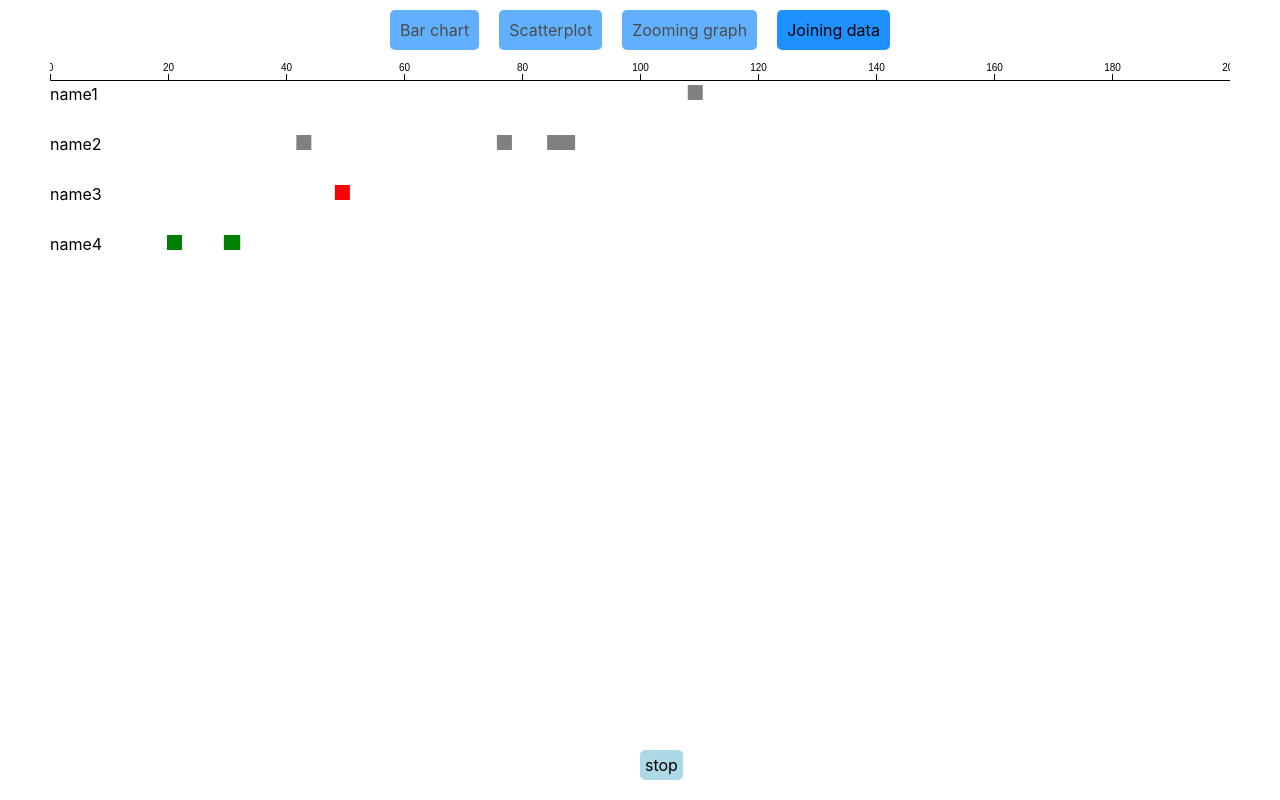
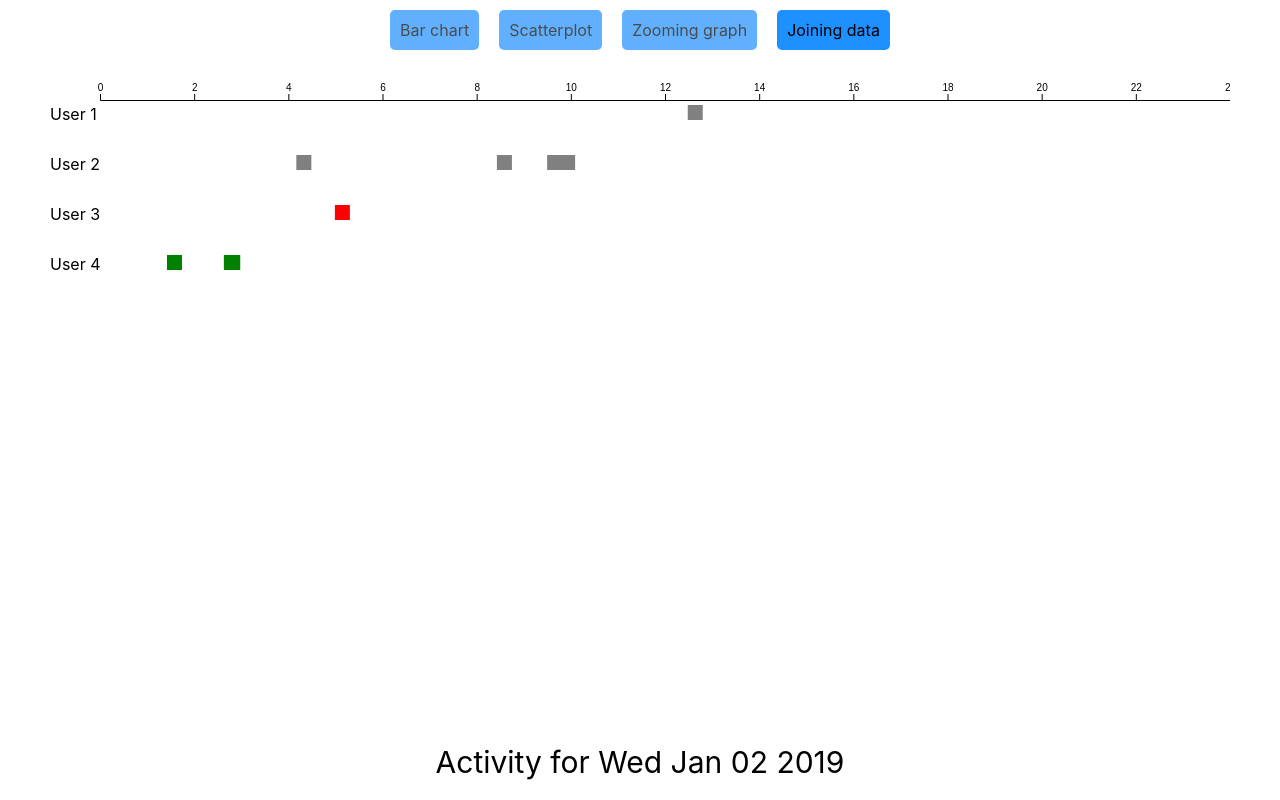
Before and after one commit to nbarsova/react-d3-demo, a React (Create React App) app: page / in a window 1280 px wide. Both pictures are taken after a click on the element "Joining data". Built offline with nearby package versions, Linux system fonts and the light colour scheme; no server answers.

Commit message:
labels, styling

```diff
--- /dev/null
+++ b/src/Graphs/Joining/Joining.module.css
@@ -0,0 +1,13 @@
+.graphTitle {
+    width: 100%;
+    font-size: 30px;
+    position: absolute;
+    bottom: 20px;
+}
+
+.graph {
+    position: absolute;
+    width: 100%;
+    height: 90%;
+    bottom: 0;
+}
--- a/src/Graphs/Joining/Joining.tsx
+++ b/src/Graphs/Joining/Joining.tsx
@@ -1,11 +1,19 @@
 import React, {Component} from 'react';
 import JoiningGraph from "./JoiningGraph";
+import styles from "./Joining.module.css";
 
 export class Joining extends Component <any, any> {
 
     private graphRootNode!: HTMLDivElement;
     private d3Graph: JoiningGraph = new JoiningGraph();
     private lineRecreationInterval: any;
+
+    constructor (props: any) {
+        super(props);
+        this.state={
+            day: new Date(2019, 0, 1)
+        }
+    }
 
     private setRoot(componentNode: HTMLDivElement) {
         this.graphRootNode = componentNode;
@@ -36,7 +44,7 @@ export class Joining extends Component <any, any> {
                 }
 
                 let newDataObj = {
-                    name: "name" + i,
+                    name: "User " + i,
                     dataPoints: dataPoints,
 
                 };
@@ -46,6 +54,11 @@ export class Joining extends Component <any, any> {
             data.splice(Math.floor(Math.random()*data.length), 1);
 
             this.d3Graph.changeData(data);
+            let newDate = this.state.day;
+            newDate.setDate(this.state.day.getDate()+1);
+            this.setState({
+                day: newDate
+            })
         }, 2000);
     }
 
@@ -58,24 +71,9 @@ export class Joining extends Component <any, any> {
         return (<div>
             <div id="graphContainer"
                  ref={this.setRoot.bind(this)}
-                 style={{
-                     position: 'absolute',
-                     width: "100%",
-                     height: "90%",
-                     left: 0
-                 }}
+                 className={styles.graph}
             />
-            <div style={{
-                position: 'absolute',
-                bottom: 20,
-                left: "50vw",
-                padding: 5,
-                borderRadius: 5,
-                backgroundColor: "lightblue",
-                cursor: "pointer"
-            }}
-                 onClick={() => clearInterval(this.lineRecreationInterval)}>stop
-            </div>
+            <div className={styles.graphTitle}>Activity for {this.state.day.toDateString()}</div>
         </div>);
     }
 }
--- a/src/Graphs/Joining/JoiningGraph.ts
+++ b/src/Graphs/Joining/JoiningGraph.ts
@@ -43,8 +43,8 @@ export default class JoiningGraph {
         let yRange = [this.height - 20, 10];
         this.yLineFunction = d3.scaleLinear().domain(yDomain).range(yRange);
 
-        this.xDomain = [0, 200];
-        this.xRange = [0, this.width];
+        this.xDomain = [0, 24];
+        this.xRange = [50, this.width];
         this.xLineFunction = d3.scaleLinear().domain(this.xDomain).range(this.xRange);
 
         this.xAxis = d3.axisTop(this.xLineFunction);
@@ -56,7 +56,6 @@ export default class JoiningGraph {
     }
 
     changeData(data: any []) {
-        console.log(data);
         this.data = data;
 
         if (this.graphArea) {
@@ -104,54 +103,3 @@ export default class JoiningGraph {
         }
     }
 }
-
-
-/*
-This works, but for individual rectangles
-    let lineNames = this.graphArea.selectAll('text')
-                .data(data)
-                .join("text")
-                .text((d: any) => d.name)
-                .attr("x", 0)
-                .attr("y", (d: any, i: number) => 40 + i * 50)
-                .attr("class", "lineLabel");
-
-            let lineRects = this.graphArea.selectAll("rect")
-                .data(data)
-                .join("rect")
-                .attr("x", (d: any)=>60+d.pos)
-                .attr("y", (d: any, i: number)=>25+i*50)
-                .attr("height", 15)
-                .attr("width", 15)
-                .style("fill", (d: any)=> d.color);
-
- */
-
-/* this worked, but the rectangles for same name values overlayed
-            const lines = this.d3graph
-                .selectAll('.drop-line')
-                .data(data);
-
-
-            let lineContainers = lines.enter()
-                // @ts-ignore
-                .merge(lines)
-                .append("g")
-                .attr("class", "drop-line");
-
-            lineContainers.append("text")
-                .attr("x", 0)
-                .attr("y", (d: any, i:number)=>40+i*50)
-                .text((d: any)=>d.name);
-
-
-            lineContainers.append("rect")
-                .attr("x", 60)
-                .attr("y", (d: any, i: number)=>25+i*50)
-                .attr("height", 15)
-                .attr("width", (d: any)=>d.length)
-                .style("fill", (d: any)=> d.color);
-
-            lines.exit().remove();
-
-             */
```
